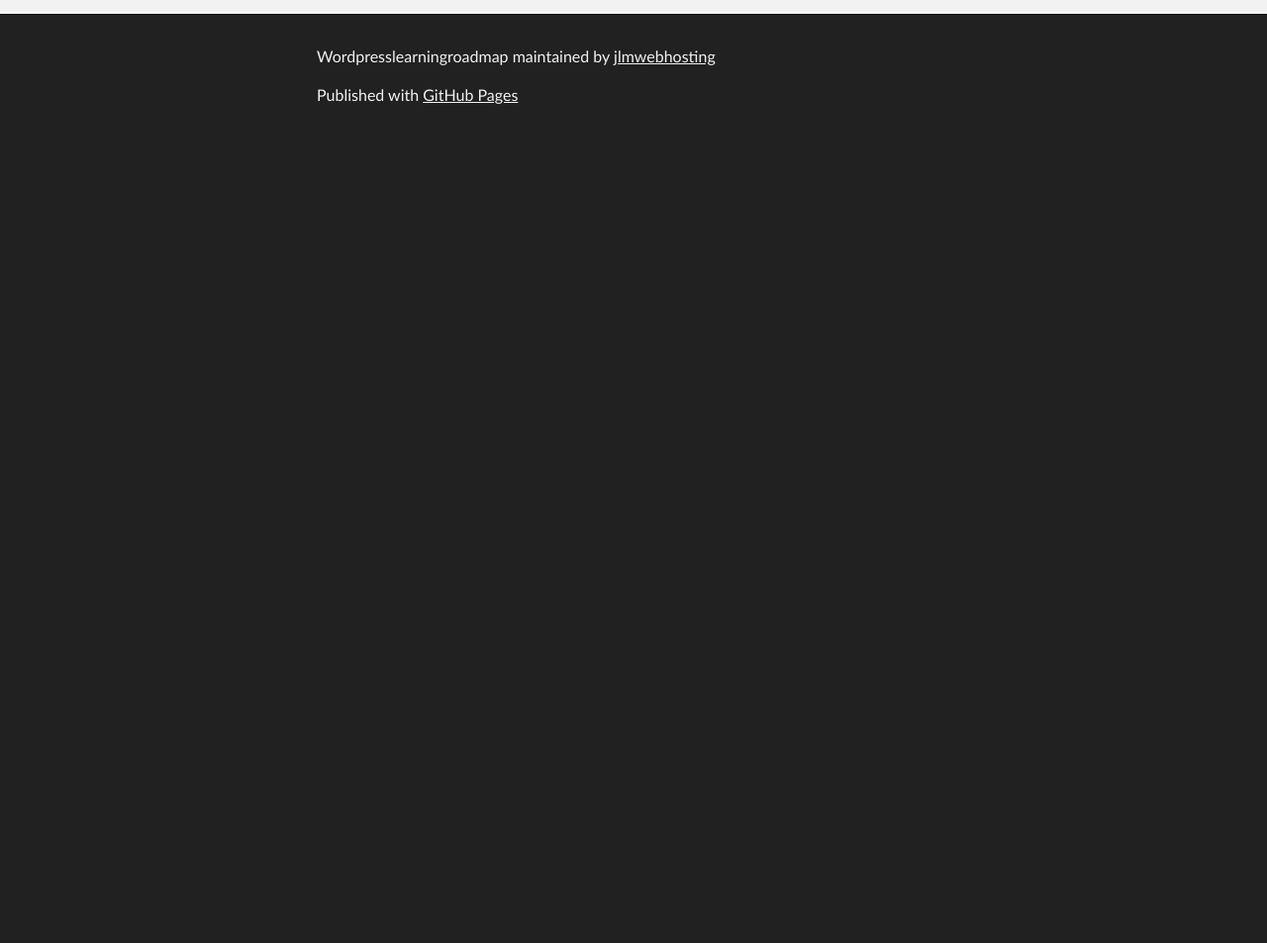
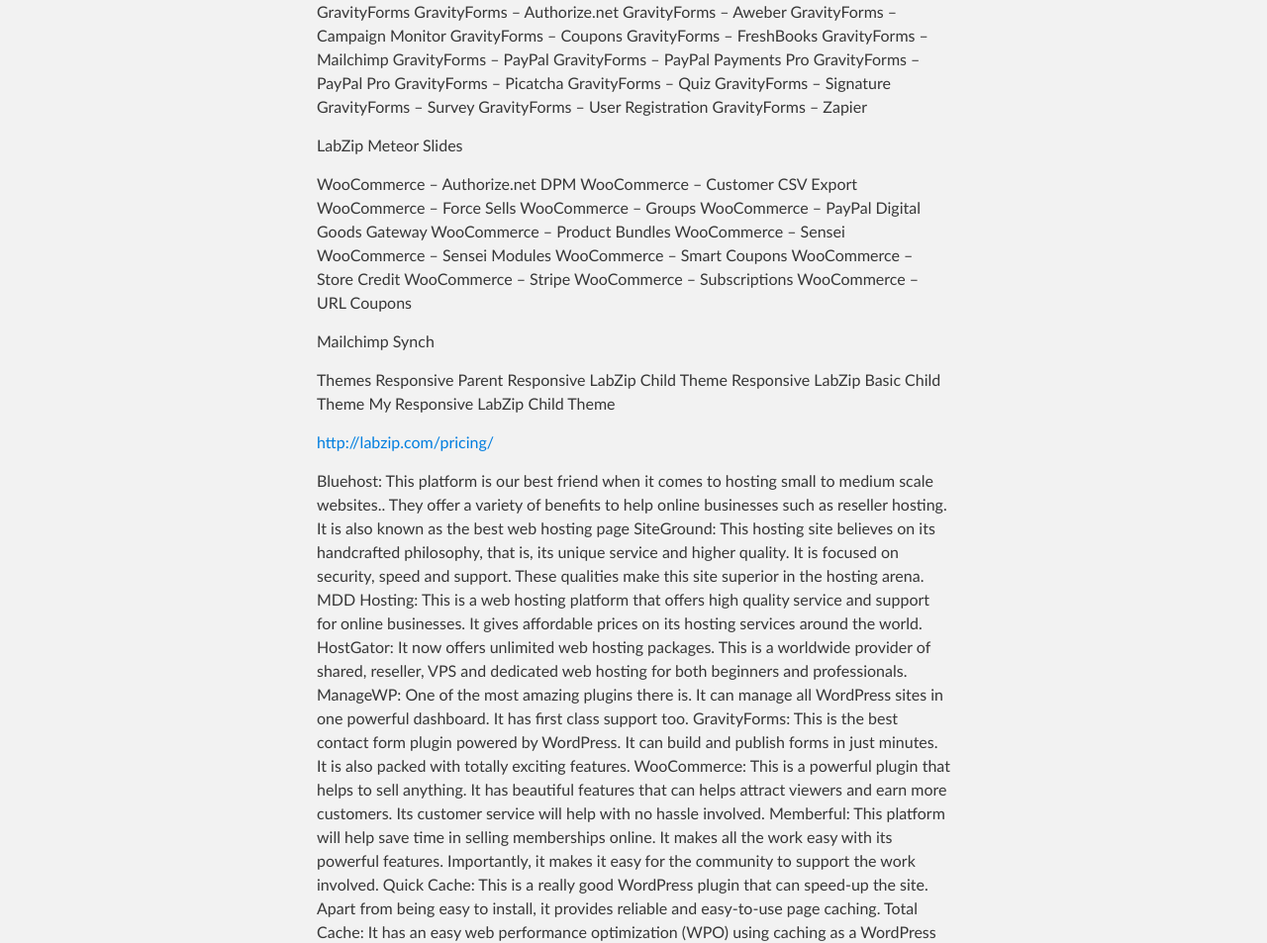
Before and after one commit to jlmwebhosting/wordpresslearningroadmap, a plain HTML site: page index.html in a window 1280 px wide. Shown: the part 380-1333 px from the top of the page at 99% size. Before the commit the page ends 800 px from the top, so only its background shows below. Drawn offline with Linux system fonts and the light colour scheme.

```diff
--- a/index.html
+++ b/index.html
@@ -33,6 +33,79 @@
       <section id="main_content" class="inner">
         <p>Welcome to Wordpress Learning Roadmap</p>
 
+<p>Wordpress Bundle:</p>
+
+<p>Bundle Includes: All premium themes, plugins &amp; extensions plus 12 Months of Updates</p>
+
+<p>Software:
+Custom User Contact Methods
+Download Monitor Page Add On</p>
+
+<p>GravityForms
+GravityForms – Authorize.net
+GravityForms – Aweber
+GravityForms – Campaign Monitor
+GravityForms – Coupons
+GravityForms – FreshBooks
+GravityForms – Mailchimp
+GravityForms – PayPal
+GravityForms – PayPal Payments Pro
+GravityForms – PayPal Pro
+GravityForms – Picatcha
+GravityForms – Quiz
+GravityForms – Signature
+GravityForms – Survey
+GravityForms – User Registration
+GravityForms – Zapier</p>
+
+<p>LabZip Meteor Slides</p>
+
+<p>WooCommerce – Authorize.net DPM
+WooCommerce – Customer CSV Export
+WooCommerce – Force Sells
+WooCommerce – Groups
+WooCommerce – PayPal Digital Goods Gateway
+WooCommerce – Product Bundles
+WooCommerce – Sensei
+WooCommerce – Sensei Modules
+WooCommerce – Smart Coupons
+WooCommerce – Store Credit
+WooCommerce – Stripe
+WooCommerce – Subscriptions
+WooCommerce – URL Coupons</p>
+
+<p>Mailchimp Synch</p>
+
+<p>Themes
+Responsive Parent
+Responsive LabZip Child Theme
+Responsive LabZip Basic Child Theme
+My Responsive LabZip Child Theme</p>
+
+<p><a href="http://labzip.com/pricing/">http://labzip.com/pricing/</a></p>
+
+<p>Bluehost: This platform is our best friend when it comes to hosting small to medium scale websites.. They offer a variety of benefits to help online businesses such as reseller hosting. It is also known as the best web hosting page
+SiteGround: This hosting site believes on its handcrafted philosophy, that is, its unique service and higher quality. It is focused on security, speed and support. These qualities make this site superior in the hosting arena.
+MDD Hosting: This is a web hosting platform that offers high quality service and support for online businesses. It gives affordable prices on its hosting services around the world.
+HostGator: It now offers unlimited web hosting packages. This is a worldwide provider of shared, reseller, VPS and dedicated web hosting for both beginners and professionals.
+ManageWP: One of the most amazing plugins there is. It can manage all WordPress sites in one powerful dashboard. It has first class support too.
+GravityForms: This is the best contact form plugin powered by WordPress. It can build and publish forms in just minutes. It is also packed with totally exciting features.
+WooCommerce: This is a powerful plugin that helps to sell anything. It has beautiful features that can helps attract viewers and earn more customers. Its customer service will help with no hassle involved.
+Memberful: This platform will help save time in selling memberships online. It makes all the work easy with its powerful features. Importantly, it makes it easy for the community to support the work involved.
+Quick Cache: This is a really good WordPress plugin that can speed-up the site. Apart from being easy to install, it provides reliable and easy-to-use page caching.
+Total Cache: It has an easy web performance optimization (WPO) using caching as a WordPress plugin. It is trusted by thousands of companies as it improves user experience and page speed.
+iThemes Security Pro: This is a powerful plugin that has the easiest and fastest way to secure the WordPress site. It has numerous features such as obscuring, detecting, protecting and recovering the site.
+Yoast SEO: It will improve the site’s SEO in all aspects. This is a plugin that will help write better content and have a fully optimized WordPress page. It is easy to configure. It is also intuitive, which can is time-saving in itself.
+Pingdom: This is a free website where WordPress sites can be tested. It monitors uptime and response time and informs the user if something is wrong. Learning whether one’s site speed is fast or slow is now easy.
+BackWPup: This is the perfect backup plugin for any WordPress site. It schedules automatic backup on WordPress installations. It is easy to set up and has a complete backup solution for the site.
+WooThemes: This is called the ultimate WordPress Toolkit. It will enhance the appearance of the website. New themes are uploaded everyday from world’s top designers.
+ThemeFuse: This platform has also different kinds of themes to choose from. They have more than 25 for anyone’s site. It has also different theme for photography, food, business, games and the likes.
+MailChimp: When sending email through multiple users MailChimp is the way to go. You can start out for free for your first 2000 subscribers which is a great deal itself.
+LeadPages: This is a perfect marketing platform that creates pages for the clients. It has the simplest landing page builder in the industry. It has so many features like complete hosting of pages and simple but fast WP integration that can be used automatically.
+GoDaddy Domain Names: This is a platform that helps people easily start, confidently grow and successfully run their own ventures. It lets clients create a domain name and website. It also provides easy access in finding a great domain name for its clients.
+PlaceIt by Breezi: Using this freelance tool, placing the backstory of the app becomes easy in seconds. Screenshots can be used as marketing collateral.
+ScreenGrab Extension for Firefox: It is a Mozilla Firefox extension. It easily saves web pages as images. It also has a new feature which uploads the images to the Internet.</p>
+
 <p><a href="http://blog.teamtreehouse.com/responsive-wordpress-bootstrap-theme-tutorial">http://blog.teamtreehouse.com/responsive-wordpress-bootstrap-theme-tutorial</a>
 <a href="https://roots.io/screencasts/deploying-wordpress-with-capistrano/">https://roots.io/screencasts/deploying-wordpress-with-capistrano/</a>
 <a href="https://codecakes.wordpress.com/2014/11/09/user-inputoutput-in-codecakes/">https://codecakes.wordpress.com/2014/11/09/user-inputoutput-in-codecakes/</a>
```
Also changed, not shown: params.json (+1 -1 lines).
